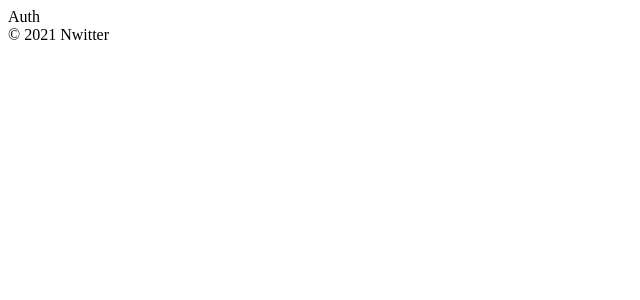
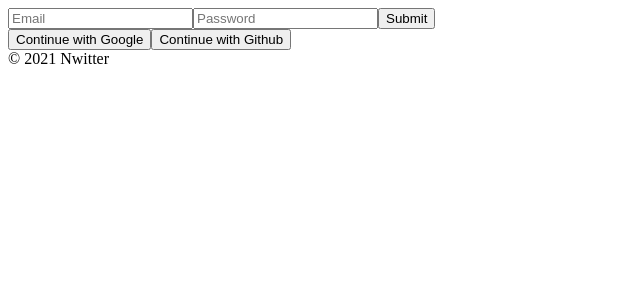
Before and after one commit to YoonMinSeok/twitter, a React (Create React App) app: page / in a window 1280 px wide. Shown: the top 300 px of the page, without its empty margins (0-640 px from the left). Built offline with nearby package versions, Linux system fonts and the light colour scheme.

Commit message:
20210720
리액트 공부

```diff
--- a/src/components/Router.js
+++ b/src/components/Router.js
@@ -1,7 +1,8 @@
-import React, { useState } from "react";
+import React from "react";
 import { HashRouter as Router, Route, Switch } from "react-router-dom";
 import Auth from "../routes/Auth";
 import Home from "../routes/Home";
+import Profile from "../routes/Profile";
 
 const AppRouter = ({ isLoggedIn }) => {
     return (
@@ -22,4 +23,5 @@
       </Router>
     );
   };
+
   export default AppRouter;
--- a/src/fbase.js
+++ b/src/fbase.js
@@ -4,7 +4,6 @@
 const firebaseConfig = {
         apiKey: process.env.REACT_APP_API_KEY,
         authDomain: process.env.REACT_APP_AUTH_DOMAIN,
-        databaseURL: process.env.REACT_APP_DATABASE_URL,
         projectId: process.env.REACT_APP_PROJECT_ID,
         storageBucket: process.env.REACT_APP_STORAGE_BUCKET,
         messagingSenderId: process.env.REACT_APP_MESSAGIN_ID,
--- a/src/routes/Auth.js
+++ b/src/routes/Auth.js
@@ -1,4 +1,47 @@
-import React from "react";
+import React, {useState} from "react";
 
-const Auth = () =><span>Auth</span>;
+const Auth = () =>{
+    const [email,setEmail] = useState("");
+    const [password,setPassword] = useState("");
+    const onChange = (event) =>{
+        const{
+            target : {name,value},
+        } = event;
+        if(name === "email"){
+            setEmail(value);
+        }else if(name === "password"){
+            setPassword(value);
+        }
+    };
+    const onSubmit = (event) =>{
+        event.preventDefault();
+    }
+    return (
+        <div>
+        <form onSubmit ={onSubmit}>
+            <input
+             name = "email"
+             type = "text"
+             placeholder = "Email"
+             required
+             value = {email}
+             onChange = {onChange}
+             />
+            <input
+             name = "password"
+             type = "password"
+             placeholder = "Password"
+             required
+             value = {password}
+             onChange = {onChange}
+            />
+            <input type = "submit" vlaue = "Log In"/>
+        </form>
+        <div>
+            <button>Continue with Google</button>
+            <button>Continue with Github</button>
+        </div>
+        </div>
+    );
+}
 export default Auth;
```
Also changed, not shown: jsconfig.json (renamed from jsconfig..json), src/components/App.js (line endings or trailing spaces), 1 other file (tests, documents, lock files or other folders).
